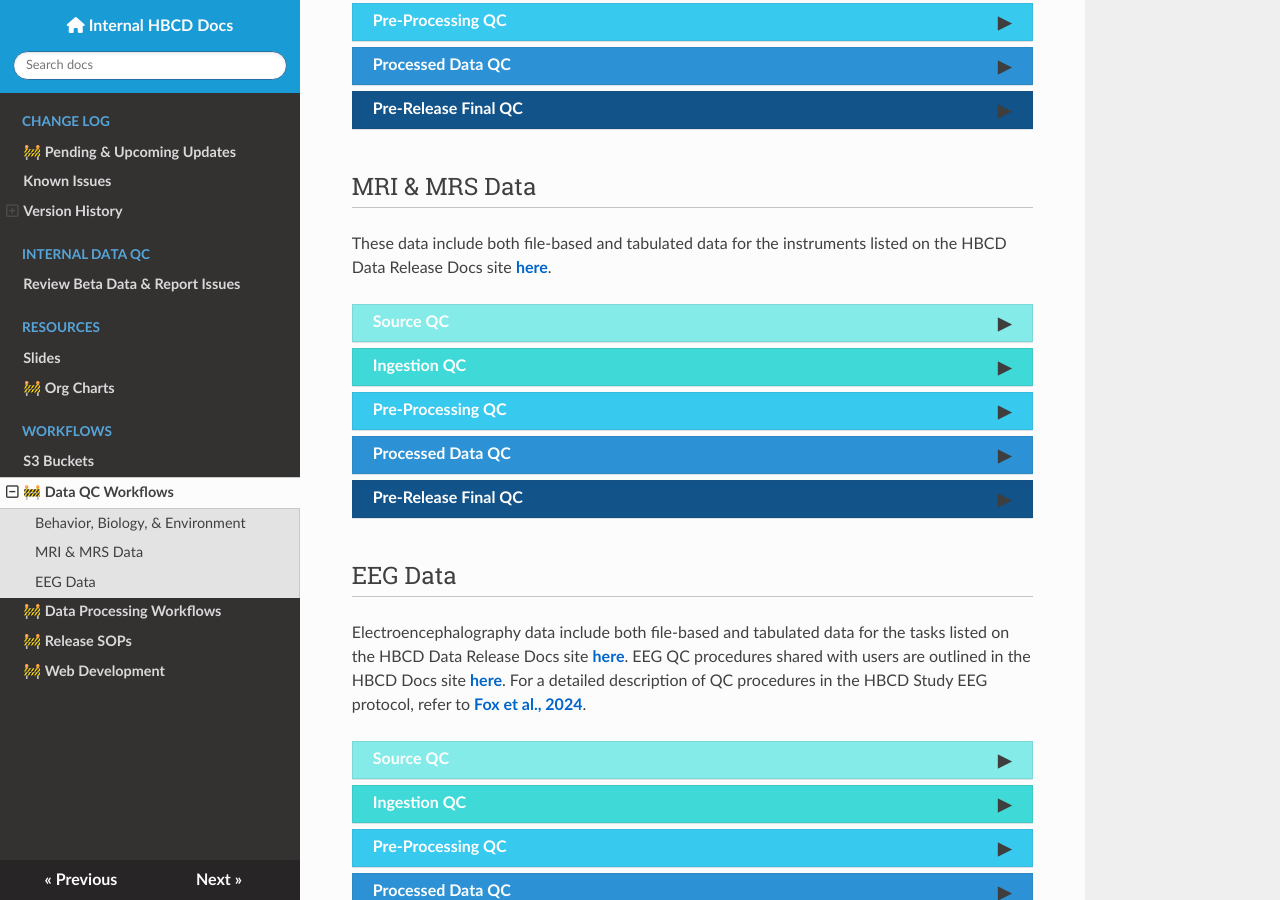
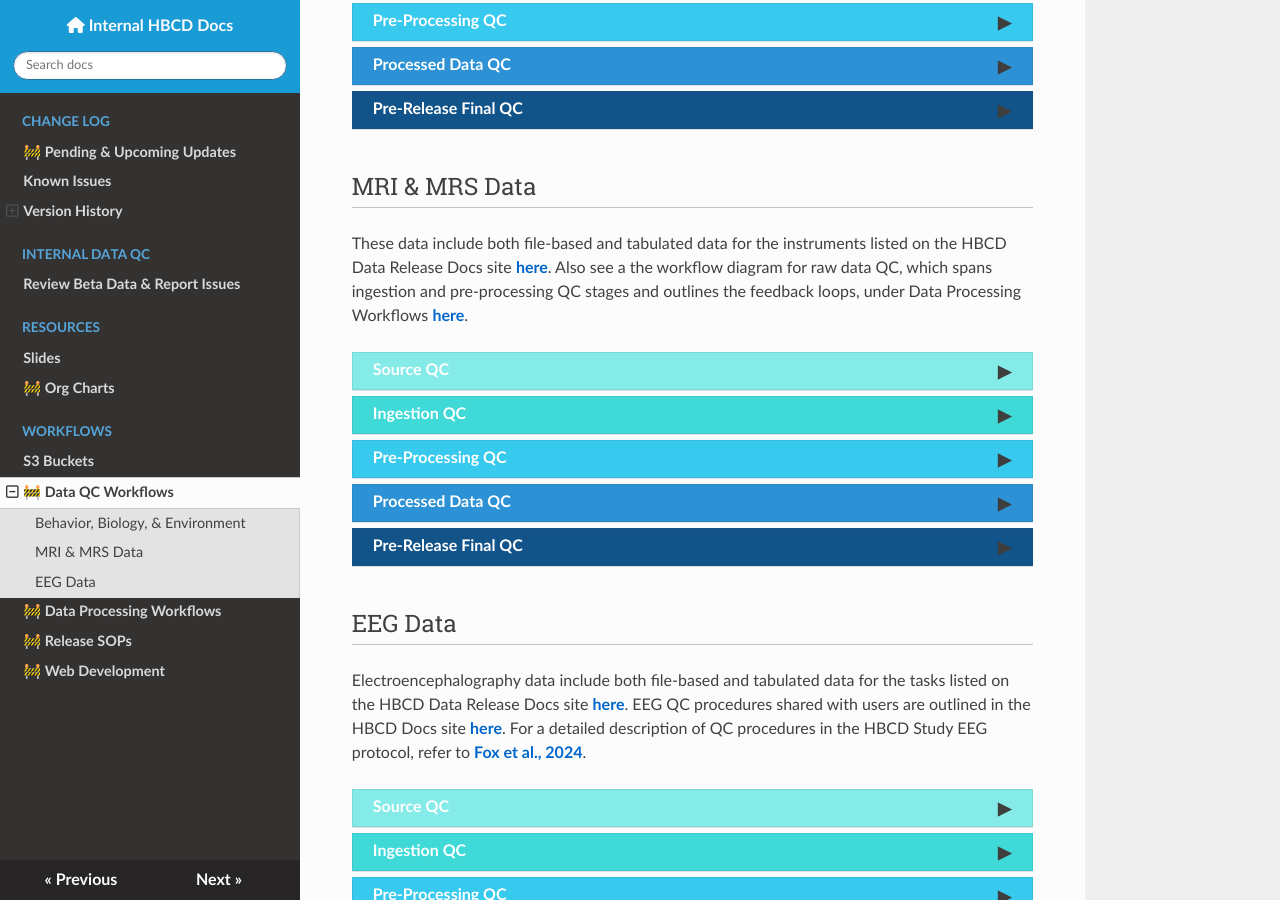
Before and after one commit to DCAN-Labs/hbcd-docs-internal, an MkDocs documentation site: the page built from docs/workflows/qc.md, in a window 1280 px wide and 900 px high, scrolled down 828 px. Built offline with MkDocs 1.6.1, drawn with Linux system fonts in a browser that asks for light colours; nearby versions of some CDN libraries.

Commit message:
add link to qc diagram

```diff
--- a/docs/workflows/qc.md
+++ b/docs/workflows/qc.md
@@ -201,7 +201,7 @@ Based on the processed data QC performed via these dashboards, subject matter ex
 
 ## MRI & MRS Data
 
-These data include both file-based and tabulated data for the instruments listed on the HBCD Data Release Docs site [here](https://docs.hbcdstudy.org/latest/instruments/#mri).
+These data include both file-based and tabulated data for the instruments listed on the HBCD Data Release Docs site [here](https://docs.hbcdstudy.org/latest/instruments/#mri). Also see a the workflow diagram for raw data QC, which spans ingestion and pre-processing QC stages and outlines the feedback loops, under Data Processing Workflows [here](data-proc-wf.md#magnetic-resonance-raw-data-quality-control).
 
 <div id="source-mri" class="source-banner" onclick="toggleCollapse(this)">
   <span class="text-with-link">
@@ -368,7 +368,6 @@ Data is selection for manual review based on multivariate prediction and Bayesia
 <div class="collapsible-content">
 <p>QC is performed on processed MR data using several automated and manual approaches:</p>
 <p><ul><b>AUTOMATED QC</b>
-
 <table class="table-no-vertical-lines" style="width: 100%; border-collapse: collapse; table-layout: fixed;">
     <tbody>
     <tr>
```
